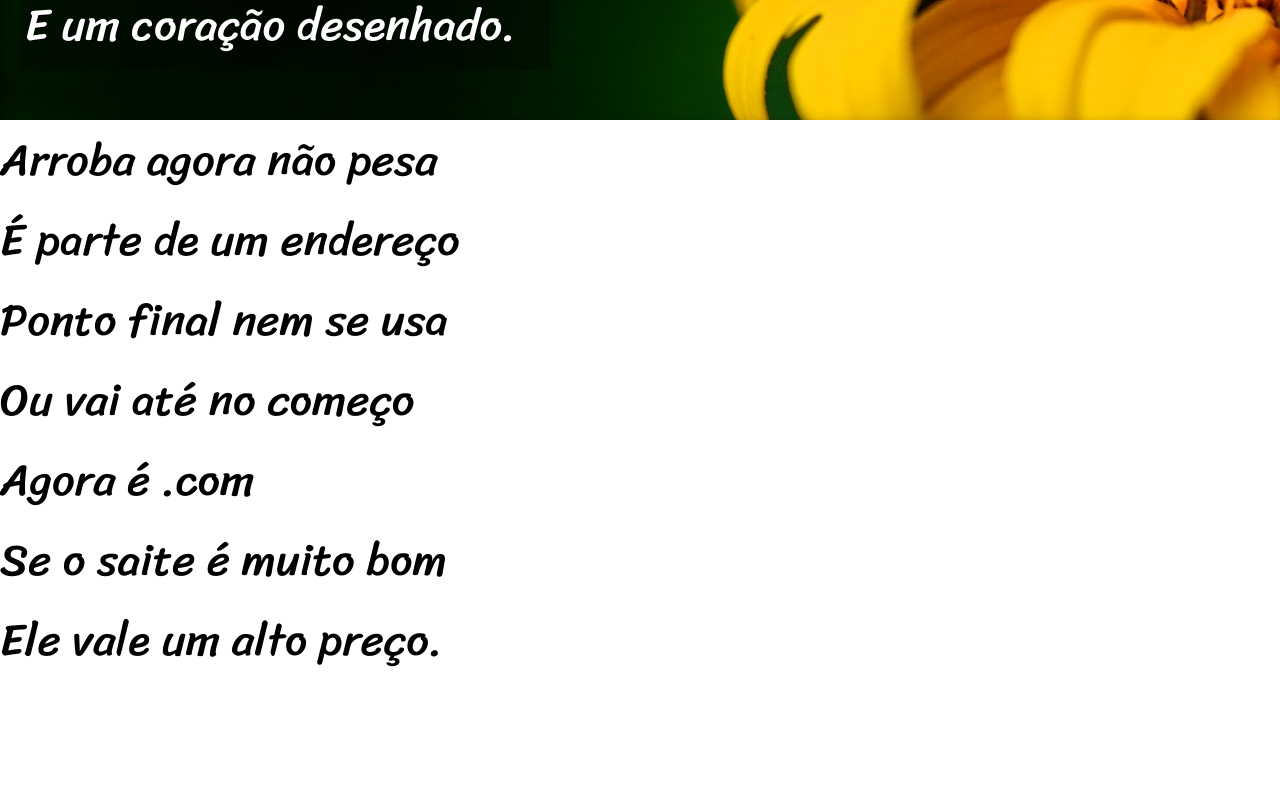
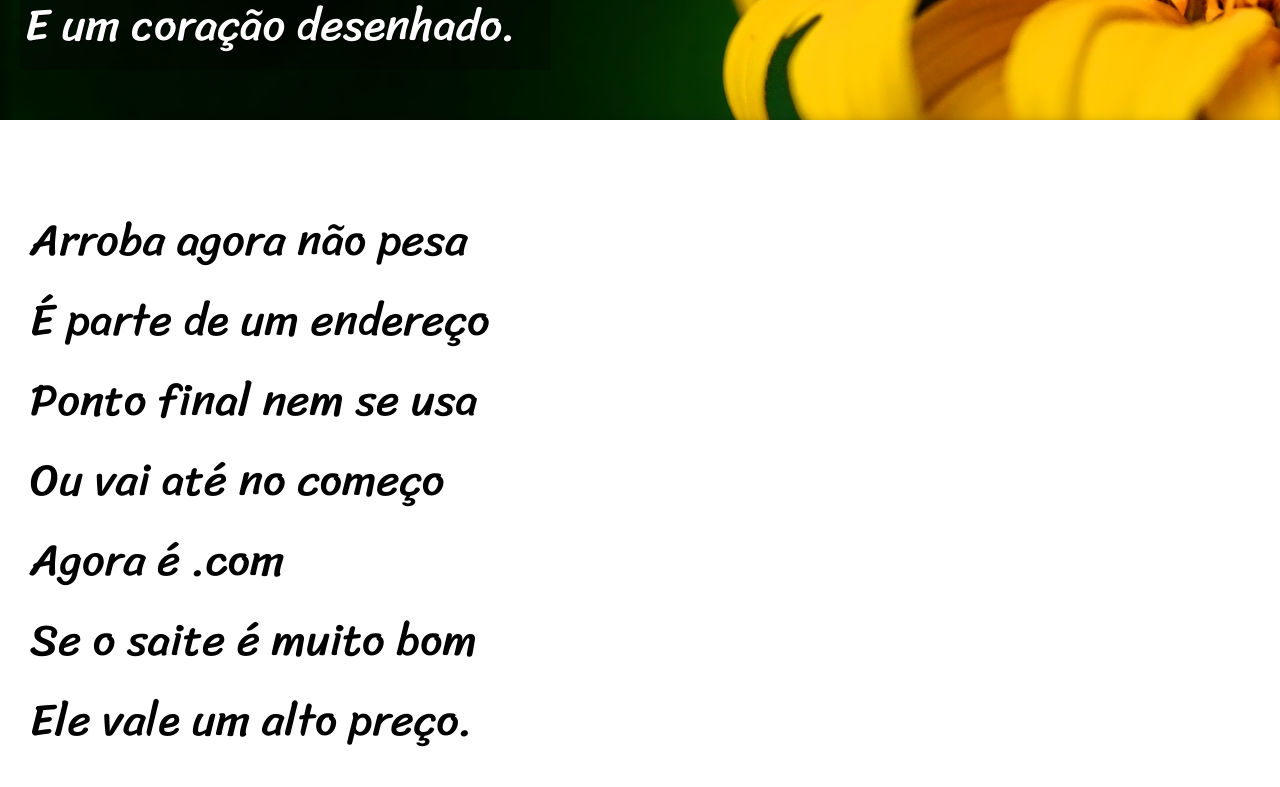
Before and after one commit to JGJT1/HTML-CSS, a plain HTML site: page módulo 3/desafio012/index.html in a window 1280 px wide. Shown: the part 1620-2407 px from the top of the page. Drawn offline with Linux system fonts and the light colour scheme.

Commit message:
desafio 12

```diff
--- a/módulo 3/desafio012/estilo/style.css
+++ b/módulo 3/desafio012/estilo/style.css
@@ -98,8 +98,3 @@ footer{
     color: white;
     padding: 10px;
 }
-
-#especial{
-    padding: 0px 0px;
-    margin: 0px 0px;
-}
```
